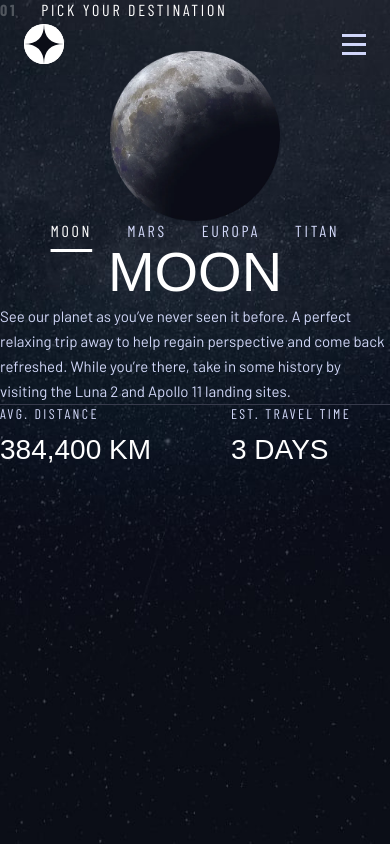
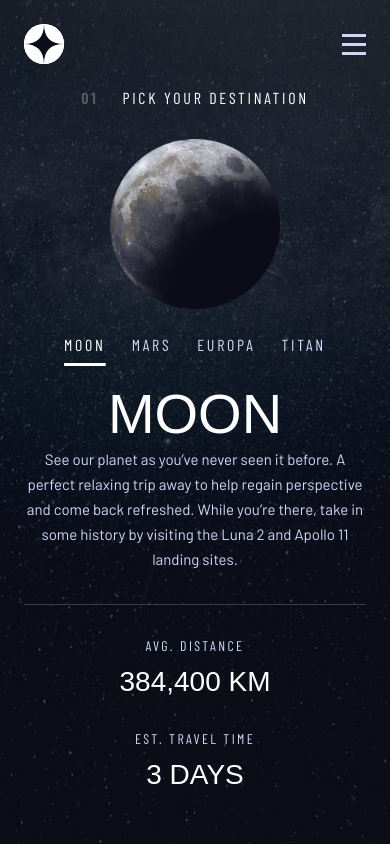
Before and after one commit to aleksandr-efimenko/space-tourism, a Next.js app: page /destination in a window 390 px wide. Built offline with nearby package versions, Linux system fonts and the light colour scheme; a web font is replaced by a local one.

Commit message:
finish destination mobile page

```diff
--- /dev/null
+++ b/src/components/PageTitle.tsx
@@ -0,0 +1,13 @@
+export type PageTitleProps = {
+  number: string
+  title: string
+}
+
+export default function PageTitle({ number, title }: PageTitleProps) {
+  return (
+    <h1 className='text-left flex gap-6 md:pl-9 lg:pl-0'>
+      <span className='heading5 font-bold opacity-25'>{number}</span>
+      <p className='heading5 '>{title}</p>
+    </h1>
+  )
+}
--- a/src/components/TextSlider.tsx
+++ b/src/components/TextSlider.tsx
@@ -3,7 +3,7 @@ import Link from 'next/link'
 
 export function TextSlider({ items, currentIndex, setIndex }: TextSliderProps) {
   return (
-    <div className='flex gap-[2.1875rem] text-paleblue uppercase  nav-text'>
+    <div className='flex gap-[1.625rem] md:gap-[2.1875rem] text-paleblue uppercase  nav-text'>
       {items.map((item, i) => {
         return (
           <Link
--- a/src/pages/destination.tsx
+++ b/src/pages/destination.tsx
@@ -1,9 +1,10 @@
 import data from '@/data/data.json'
-import { use, useEffect, useState } from 'react'
+import { useState } from 'react'
 import Image from 'next/image'
 import { TextSlider } from '@/components/TextSlider'
 import { PlanetInfoColumn } from '@/components/PlanetInfoColumn'
 import { motion } from 'framer-motion'
+import PageTitle from '@/components/PageTitle'
 
 export default function Destination() {
   const { destinations } = data
@@ -17,12 +18,19 @@ export default function Destination() {
 
   return (
     <>
-      <div className='lg:page-container lg:grid lg:min-h-screen lg:pt-52 w-full md:pt-28'>
-        <div className='lg:col-start-2 lg:col-end-6 flex flex-col gap-8 md:justify-between'>
-          <h1 className='flex gap-6 md:pl-9'>
-            <span className='heading5 font-bold opacity-25 '>01</span>
-            <p className='heading5 '>Pick your destination</p>
-          </h1>
+      <div
+        className='w-full text-center
+          pt-[5.5rem] px-6
+          md:pt-28 md:px-0
+          lg:pt-52 lg:page-container lg:grid lg:min-h-screen '
+      >
+        <div
+          className='flex flex-col
+             items-center gap-8
+          md:items-start md:justify-between
+          lg:gap-0 lg:justify-start lg:col-start-2 lg:col-end-6 '
+        >
+          <PageTitle number='01' title='Pick your destination' />
           <motion.div
             key={destinations[destinationIndex].images.webp}
             initial={{ y: '-5rem', opacity: 0 }}
@@ -42,12 +50,13 @@ export default function Destination() {
                 fill
                 style={{ objectFit: 'contain', objectPosition: 'center' }}
               />
-            </div>{' '}
+            </div>
           </motion.div>
         </div>
 
         <div
           className='flex flex-col   items-center
+            mt-[26px]
           md:mt-[3.3125rem] md:w-9/12 md:m-auto md:text-center
           lg:mt-16        lg:w-full  lg:items-start lg:text-left lg:col-start-7 lg:col-end-12'
         >
@@ -58,7 +67,10 @@ export default function Destination() {
           />
           <motion.h2
             key={destinations[destinationIndex].name}
-            className='heading2 lg:mt-9 md:mt-8  lg:mb-[0.875rem] md:mb-2'
+            className='heading2
+             mt-7 mb-[0.0625rem]
+             md:mt-8 md:mb-2
+          lg:mt-9 lg:mb-[0.875rem]'
             initial={{ opacity: 0 }}
             animate={{ opacity: 1 }}
             transition={{ delay: 0.4 }}
@@ -81,8 +93,12 @@ export default function Destination() {
             key={destinations[destinationIndex].distance}
             className='w-full'
           >
-            <hr className='border-gray border-1 md:mt-[3.0625rem] lg:mt-[3.375rem] md:mb-7' />
-            <div className='flex gap-20 lg:justify-start md:justify-center'>
+            <hr className='border-gray border-1 my-8 md:mt-[3.0625rem] lg:mt-[3.375rem] md:mb-7' />
+            <div
+              className='flex flex-col gap-8
+            md:flex-row md:gap-20 md:justify-center
+            lg:justify-start'
+            >
               <PlanetInfoColumn headerText='AVG. DISTANCE' bodyText={destinations[destinationIndex].distance} />
               <PlanetInfoColumn headerText='EST. TRAVEL TIME' bodyText={destinations[destinationIndex].travel} />
             </div>
```
